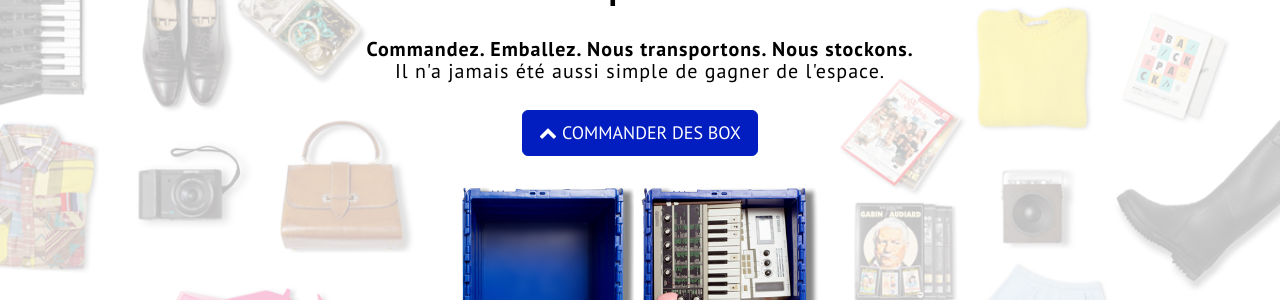
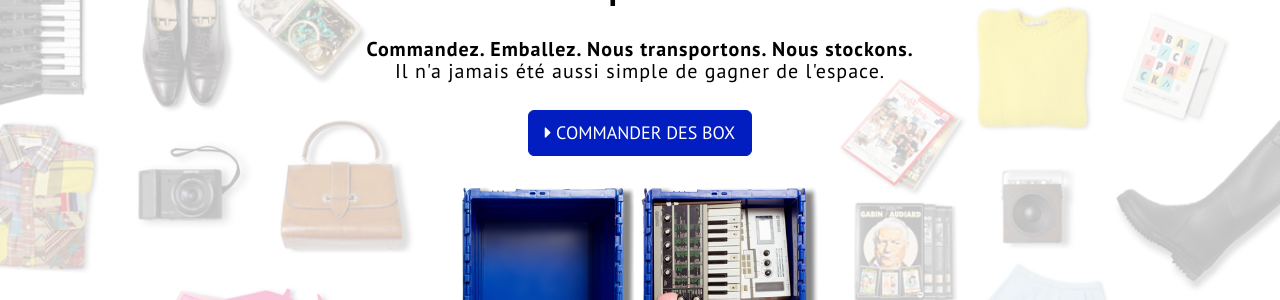
Before and after one commit to Seb1501/wesquare, a Jekyll site: the page built from index.html, in a window 1280 px wide. Shown: the part 353-653 px from the top of the page. Built offline with Jekyll 4.4.1, drawn with Linux system fonts in a browser that asks for light colours; nearby versions of some CDN libraries; Markdown is read by kramdown in place of the engine named in the settings.

```diff
--- a/index.html
+++ b/index.html
@@ -12,7 +12,7 @@
     <h3><b>Commandez. Emballez. Nous transportons. Nous stockons.</b><br>Il n'a jamais été aussi simple de gagner de l'espace. </h3>
   </div>
     <button class="btn btn-primary btn-lg" data-toggle="modal" data-target="#OrderForm">
-      <i class="fa fa-chevron-up"></i> COMMANDER DES BOX
+       <i class="fa fa-caret-right"></i> COMMANDER DES BOX
     </button>
 
   <div class="container">
@@ -300,7 +300,7 @@
 
     <div class="row text-center">
       <button class="btn btn-primary btn-lg" data-toggle="modal" data-target="#OrderForm">
-        <i class="fa fa-chevron-up"></i> COMMANDER DES BOX
+         <i class="fa fa-caret-right"></i> COMMANDER DES BOX
       </button>
     </div>
 
@@ -357,7 +357,7 @@
   </div>
   <div class="row text-center">
     <button class="btn btn-primary btn-lg" data-toggle="modal" data-target="#OrderForm">
-      <i class="fa fa-chevron-up"></i> COMMANDER DES BOX
+      <i class="fa fa-caret-right"></i> COMMANDER DES BOX
     </button>
   </div>
 </div>
```
Also changed, not shown: other parts of index.html (+1 -1 lines), 1 other file.
